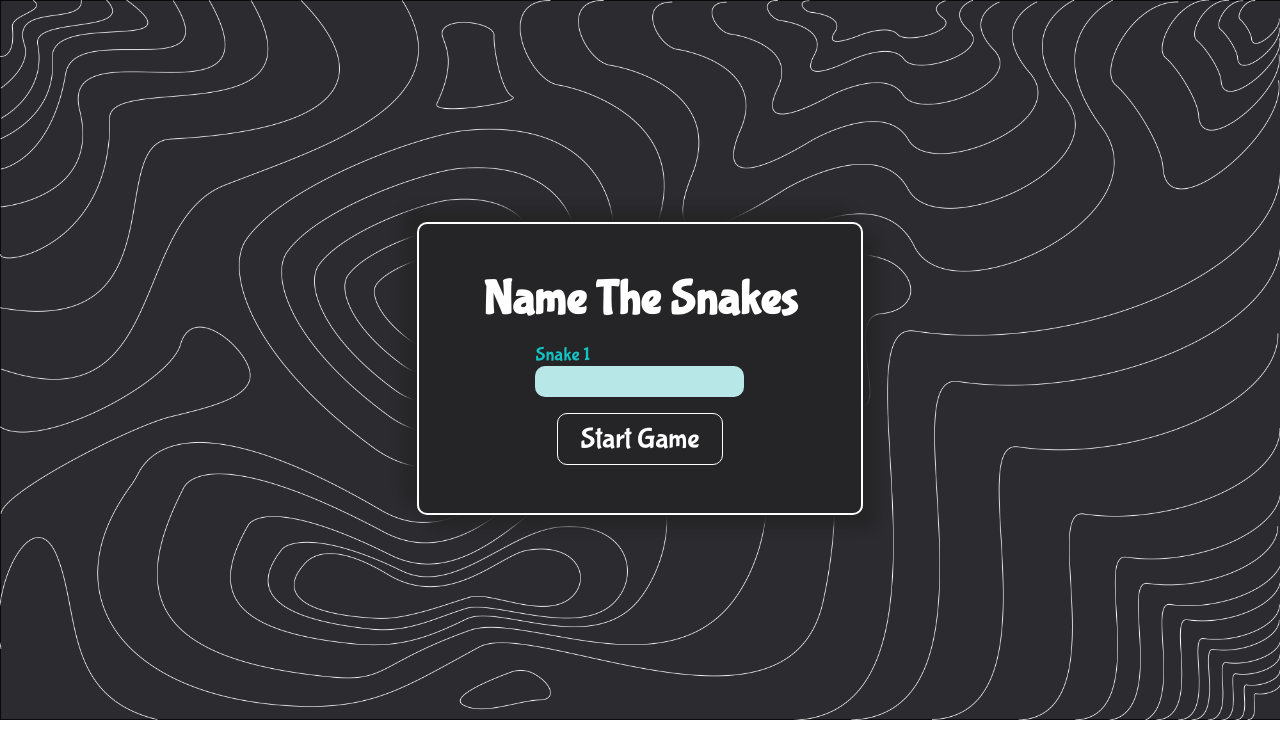
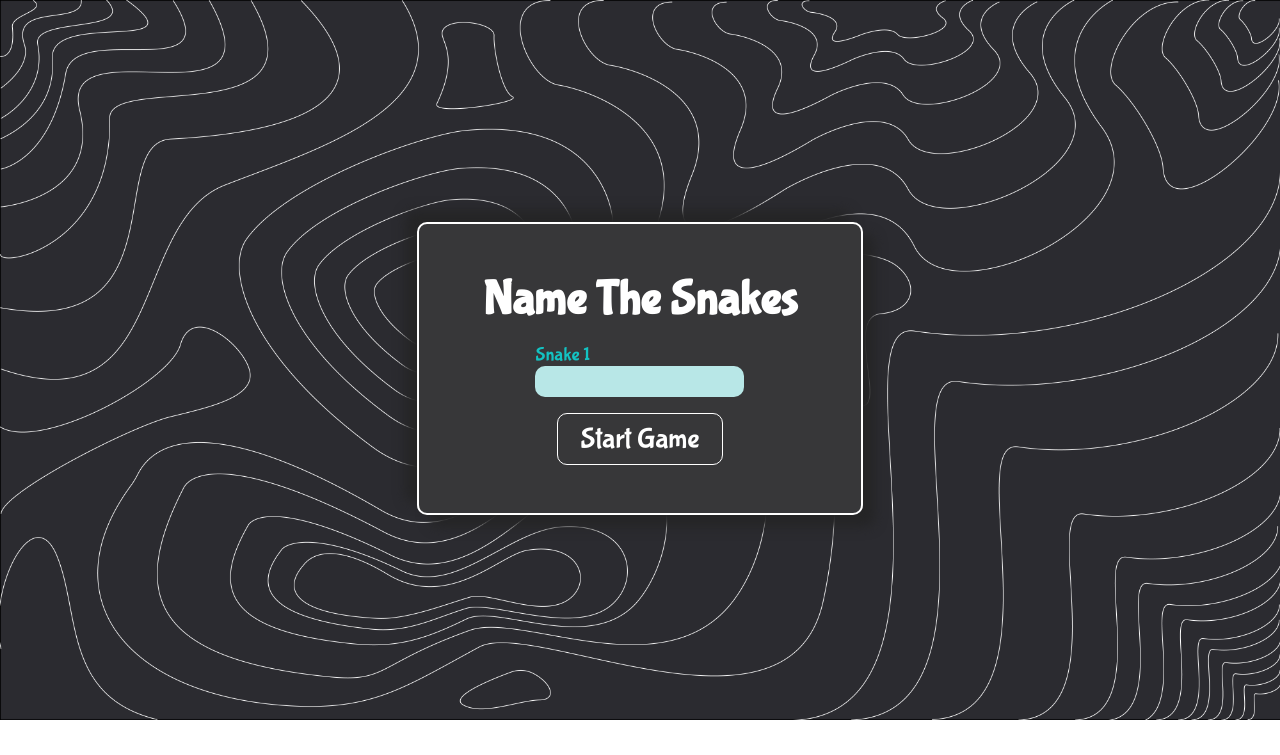
Before and after one commit to gdmgent-internet-of-things/final-project-snake-game_iot_ak_rk_rd, a Flask app: page /1player in a window 1280 px wide. Shown: the top 755 px of the page. Run offline with Flask 3, Linux system fonts and the light colour scheme.

Commit message:
background

```diff
--- a/flask-app/static/css/main.css
+++ b/flask-app/static/css/main.css
@@ -19,7 +19,7 @@ section, form {
   display: flex;
   flex-direction: column;
   align-items: center;
-  background-color: #252527;
+  background-color: #373739;
   color: #fff;
   padding: 3rem 4rem;
   width: fit-content;
```
